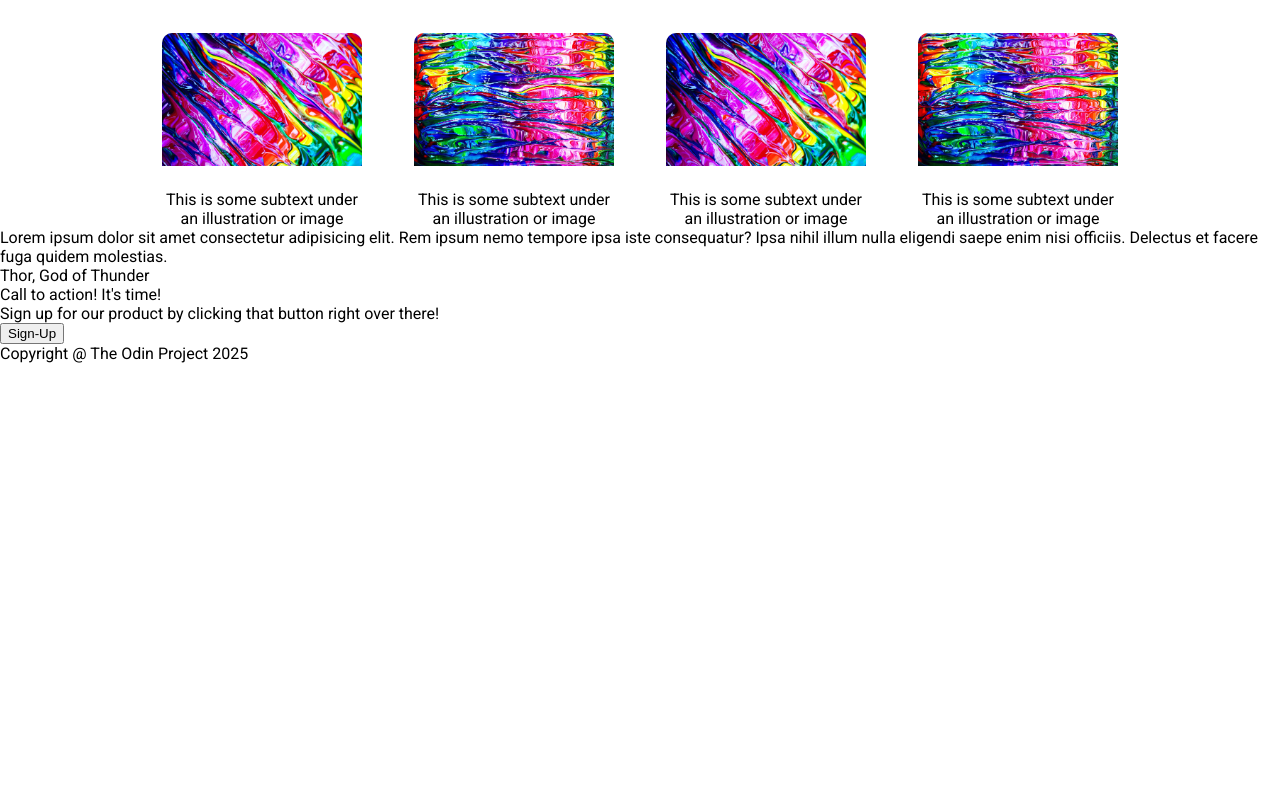
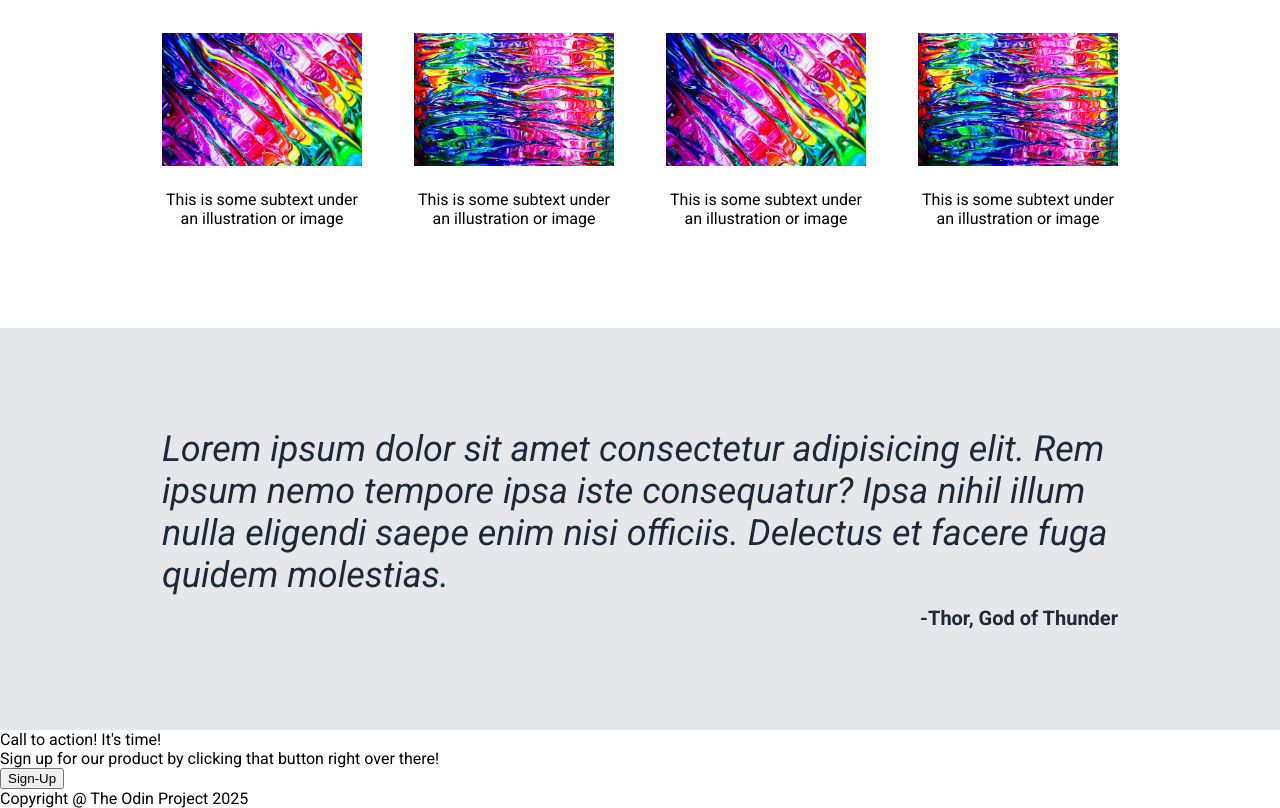
Before and after one commit to J-Toney/landing-page, a plain HTML site: page index.html in a window 1280 px wide. Shown: the part 731-1539 px from the top of the page. Before the commit the page ends 1094 px from the top, so only its background shows below. Drawn offline with Linux system fonts and the light colour scheme.

Commit message:
Center quote on page and add quote author

```diff
--- a/index.html
+++ b/index.html
@@ -56,9 +56,11 @@
     </div>
 
     <div class="row-three">
-        <div class="quote">Lorem ipsum dolor sit amet consectetur adipisicing elit. Rem ipsum nemo tempore ipsa iste consequatur?
-         Ipsa nihil illum nulla eligendi saepe enim nisi officiis. Delectus et facere fuga quidem molestias.</div>
-         <div class="quote-author">Thor, God of Thunder</div>
+        <div class="quote">
+            Lorem ipsum dolor sit amet consectetur adipisicing elit. Rem ipsum nemo tempore ipsa iste consequatur?
+            Ipsa nihil illum nulla eligendi saepe enim nisi officiis. Delectus et facere fuga quidem molestias.
+            <div class="quote-author">-Thor, God of Thunder</div>
+        </div>
     </div>
 
     <div class="row-four">
--- a/styles.css
+++ b/styles.css
@@ -80,7 +80,7 @@ h1 {
     width: 200px;
     height: auto;
     padding-bottom: 20px;
-    border-radius: 10px;
+    /* border-radius: 10px; */
     border-color: #3882f6;
 }
 
@@ -101,3 +101,29 @@ h3 {
 .info {
     max-width: 200px;
 }
+
+.row-three {
+    display: flex;
+    flex-direction: column;
+    background-color: #e5e7eb;
+    padding: 100px 0px;
+    margin-top: 100px;
+}
+
+.quote {
+    display: flex;
+    flex-direction: column;
+    font-size: 36px;
+    font-style: italic;
+    max-width: 956px;
+    align-self: center;
+    color: #1f2937;
+}
+
+.quote-author {
+    font-size: 20px;
+    font-style: normal;
+    text-align: end;
+    font-weight: bold;
+    margin-top: 10px;
+}
```
